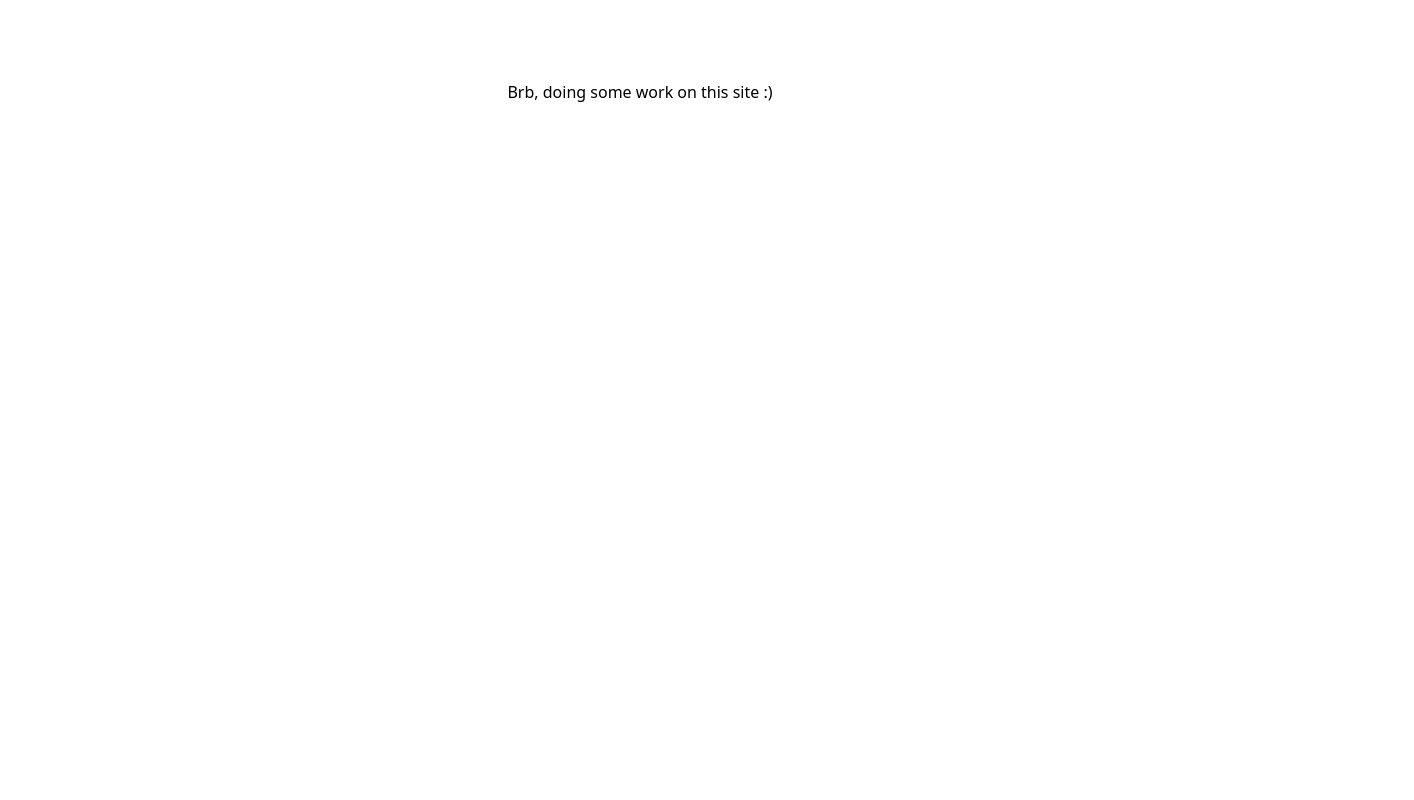
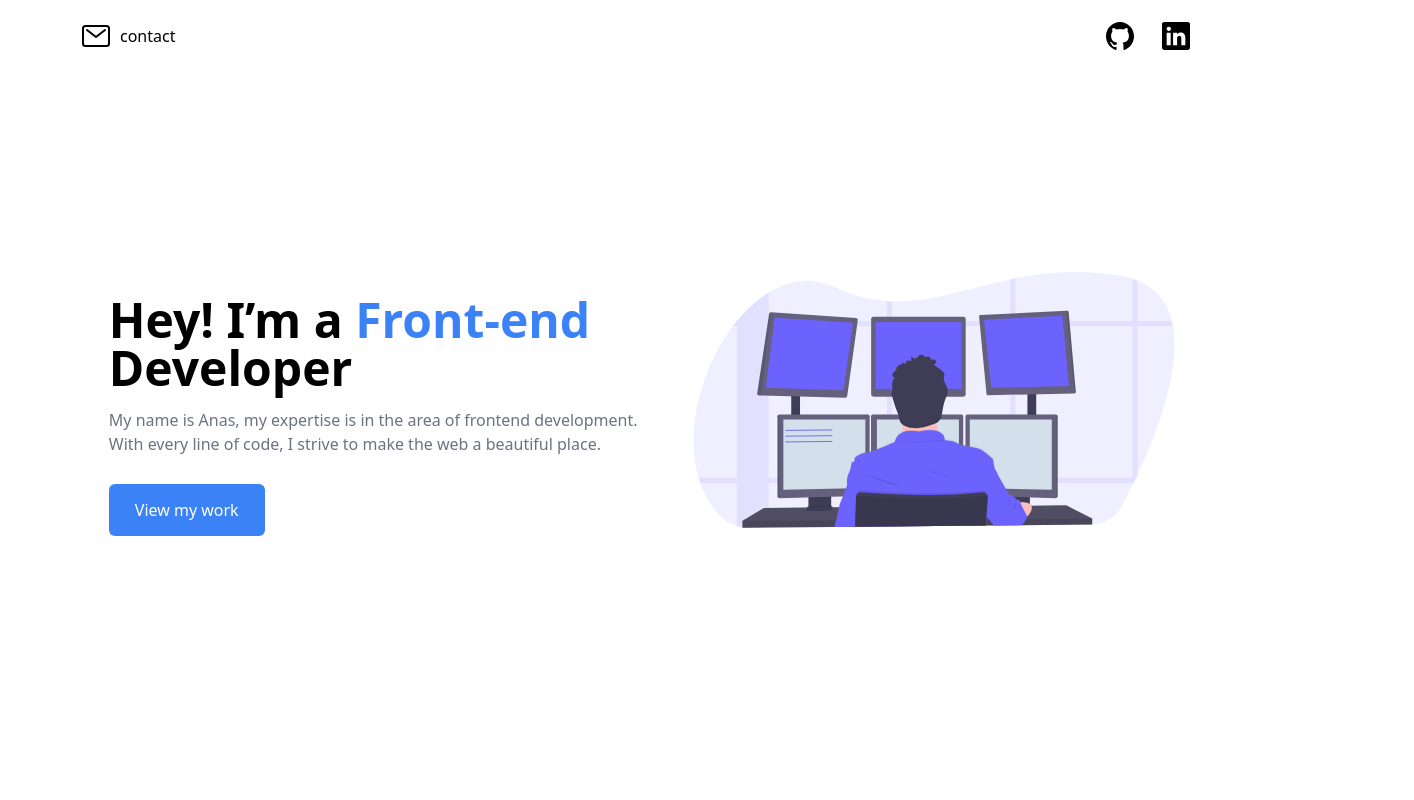
Before and after one commit to anas283/muhammadanas, an Angular app: page /home in a window 1280 px wide. Shown: the top 800 px of the page, 1414 px wide, since content can reach past the window. Built offline with nearby package versions, Linux system fonts and the light colour scheme.

Commit message:
Done redesign for mobile and desktop

```diff
--- a/src/app/app-routing.module.ts
+++ b/src/app/app-routing.module.ts
@@ -16,7 +16,11 @@ const routes: Routes = [
 ];
 
 @NgModule({
-  	imports: [RouterModule.forRoot(routes)],
+  	imports: [
+		RouterModule.forRoot(routes, {
+			scrollPositionRestoration: 'enabled'
+		})
+	],
   	exports: [RouterModule]
 })
 export class AppRoutingModule { }
--- a/src/app/app.component.html
+++ b/src/app/app.component.html
@@ -1,7 +1,3 @@
-<!-- <app-navbar></app-navbar> -->
-<!-- <router-outlet></router-outlet> -->
-<!-- <app-footer></app-footer> -->
-
-<div>
-    <h1 class="text-center mt-20">Brb, doing some work on this site :)</h1>
-</div>
+<app-navbar></app-navbar>
+<router-outlet></router-outlet>
+<app-footer></app-footer>
--- a/src/app/components/home/home.component.css
+++ b/src/app/components/home/home.component.css
@@ -16,15 +16,15 @@
 }
 
 @media only screen and (min-width: 1024px) {
-    .main-text {
-        width: 40%;
+    .left-content {
+        width: 50%;
         margin: 0;
         position: absolute;
         top: 50%;
-        left: 25%;
+        left: 33.5%;
         -ms-transform: translate(-50%, -50%);
         transform: translate(-50%, -50%);
-        animation: fadeInTop ease 1.3s;
+        /* animation: fadeInTop ease 1.3s; */
     }
 
     @keyframes fadeInTop {
@@ -38,17 +38,16 @@
         }
     }
 
-    .w-cd {
-        width: 40%;
+    .hero-img {
         margin: 0;
         position: absolute;
         top: 50%;
-        left: 75%;
+        left: 73%;
         -ms-transform: translate(-50%, -50%);
         transform: translate(-50%, -50%);
     }
 
-    .circle {
+    /* .circle {
         margin: 0;
         position: absolute;
         top: 70%;
@@ -64,5 +63,5 @@
         left: 35%;
         -ms-transform: translate(-50%, -50%);
         transform: translate(-50%, -50%);
-    }
+    } */
 }
--- a/src/app/components/home/home.component.html
+++ b/src/app/components/home/home.component.html
@@ -1,25 +1,27 @@
 <div>
     <!-- MAIN SECTION -->
-    <section class="p-5 h-screen">
-        <div>
-            <h1 class="text-4xl font-bold w-64 mt-10">
+    <section class="p-5 h-screen lg:flex lg:flex-row max-w-6xl mx-auto">
+        <div class="left-content lg:h-72">
+            <h1 class="text-5xl text-center lg:text-left lg:break-words mx-auto lg:mx-0 font-bold w-64 lg:w-full mt-10">
                 Hey! I’m a
                 <span class="text-blue-500">Front-end</span>
                 Developer
             </h1>
-            <p class="text-gray-500 mt-4">
+            <p class="text-gray-500 mx-auto lg:mx-0 text-center lg:text-left mt-4 md:w-3/5 lg:w-10/12">
                 My name is Anas, my expertise is in the area of frontend development.
                 With every line of code, I strive to make the web a beautiful place.
             </p>
-            <button
-                (click)="scroll(work)"
-                class="px-6 py-3 bg-blue-500 text-white mt-5 border-transparent border-2 hover:bg-transparent hover:text-blue-500 hover:border-blue-500 duration-200 focus:outline-none">
-                View my work
-            </button>
+            <div class="flex justify-center lg:justify-start">
+                <button
+                    (click)="scroll(work)"
+                    class="px-6 py-3 rounded-md bg-blue-500 text-white mt-5 lg:mt-7 border-transparent border-2 hover:bg-transparent hover:text-blue-500 hover:border-blue-500 duration-200 focus:outline-none">
+                    View my work
+                </button>
+            </div>
         </div>
 
-        <div>
-            <img class="mt-16" src="../../../assets/images/hero-image.svg" alt="hero">
+        <div class="flex justify-center lg:justify-end">
+            <img class="hero-img mt-16 lg:h-64 lg:mt-0 md:w-3/5 lg:w-3/4" src="../../../assets/images/hero-image.svg" alt="hero">
         </div>
     </section>
     <!-- MAIN SECTION -->
@@ -28,15 +30,15 @@
     <section #work class="bg-blue-100 py-16">
         <div>
             <h3 class="font-bold text-3xl text-center">My latest work</h3>
-            <p class="text-center text-gray-600 text-sm mt-1">
+            <!-- <p class="text-center text-gray-600 text-sm mt-1">
                 All source code are available on
                 <a class="underline" href="https://github.com/anas283" target="_blank">
                     GitHub
                 </a>
-            </p>
+            </p> -->
         </div>
 
-        <div class="grid grid-cols-1 sm:grid-cols-2 lg:grid-cols-3 px-4 lg:px-0 mt-8">
+        <div class="grid grid-cols-1 sm:grid-cols-2 px-4 mt-8 lg:px-28">
             <div
                 (click)="openWorkDetails('preztel')"
                 class="sm:m-2 lg:w-auto cursor-pointer hover:shadow-xl duration-200">
--- a/src/app/components/navbar/navbar.component.html
+++ b/src/app/components/navbar/navbar.component.html
@@ -1,4 +1,4 @@
-<div class="lg:px-16 mx-auto flex justify-between p-4 py-2">
+<div class="max-w-6xl mx-auto flex justify-between p-4 py-2 lg:py-3">
     <a class="flex flex-row cursor-pointer" href="mailto:muhammadanasbinadam@gmail.com">
         <img class="w-12 h-12 p-2 -ml-2 mr-2" src="../../../assets/images/icons/mail-outline.svg" alt="mail">
         <p class="mt-3 -ml-2">contact</p>
--- a/src/app/components/work-details/work-details.component.html
+++ b/src/app/components/work-details/work-details.component.html
@@ -1,5 +1,5 @@
-<section class="h-screen px-4 lg:px-16 mx-auto py-10 w-auto overflow-x-hidden">
-    <h3 class="font-bold text-3xl text-center relative z-50">
+<section class="h-screen lg:h-full px-4 lg:max-w-6xl mx-auto py-10 w-auto">
+    <h3 class="font-bold text-3xl text-center">
         {{ title }}
     </h3>
 
@@ -22,16 +22,16 @@
             {{ description }}
         </p>
         <div *ngIf="title != 'Preztel Dashboard'" class="flex justify-center">
-            <button (click)="visitWork()" class="mt-4 px-10 py-2 rounded-md bg-indigo-600 text-white hover:bg-transparent hover:border-indigo-600 border-2 hover:text-indigo-600 duration-150 focus:outline-none">
+            <button (click)="visitWork()" class="mt-4 px-10 py-2 rounded-md bg-blue-500 text-white hover:bg-transparent border-transparent hover:border-blue-500 border-2 hover:text-indigo-600 duration-150 focus:outline-none">
                 Visit
             </button>
         </div>
     </div>
 
     <div>
-        <a routerLink="/" class="flex flex-row w-24 p-2 rounded-md hover:shadow-lg duration-150">
+        <button (click)="goBack()" class="flex flex-row w-24 p-2 rounded-md hover:shadow-lg duration-150">
             <img class="w-8 h-8" src="../../../assets/images/icons/arrow-back-outline.svg" alt="arrow">
             <span class="mx-2 my-1">back</span>
-        </a>
+        </button>
     </div>
 </section>
--- a/src/app/components/work-details/work-details.component.ts
+++ b/src/app/components/work-details/work-details.component.ts
@@ -1,5 +1,6 @@
 import { ActivatedRoute, Router } from '@angular/router';
 import { Component, OnInit } from '@angular/core';
+import { Location } from '@angular/common';
 
 @Component({
 	selector: 'app-work-details',
@@ -14,7 +15,8 @@ export class WorkDetailsComponent implements OnInit {
 
 	constructor(
 		private router: Router,
-		private route: ActivatedRoute
+		private route: ActivatedRoute,
+		private _location: Location
 	) { }
 
 	ngOnInit(): void {
@@ -53,4 +55,8 @@ export class WorkDetailsComponent implements OnInit {
 		this.router.navigateByUrl('/about');
 	}
 
+	goBack() {
+		this._location.back();
+	}
+
 }
--- a/src/styles.css
+++ b/src/styles.css
@@ -8,4 +8,5 @@
 
 html, body {
     font-family: 'Noto Sans', sans-serif;
+    overflow-x: hidden;
 }
```
